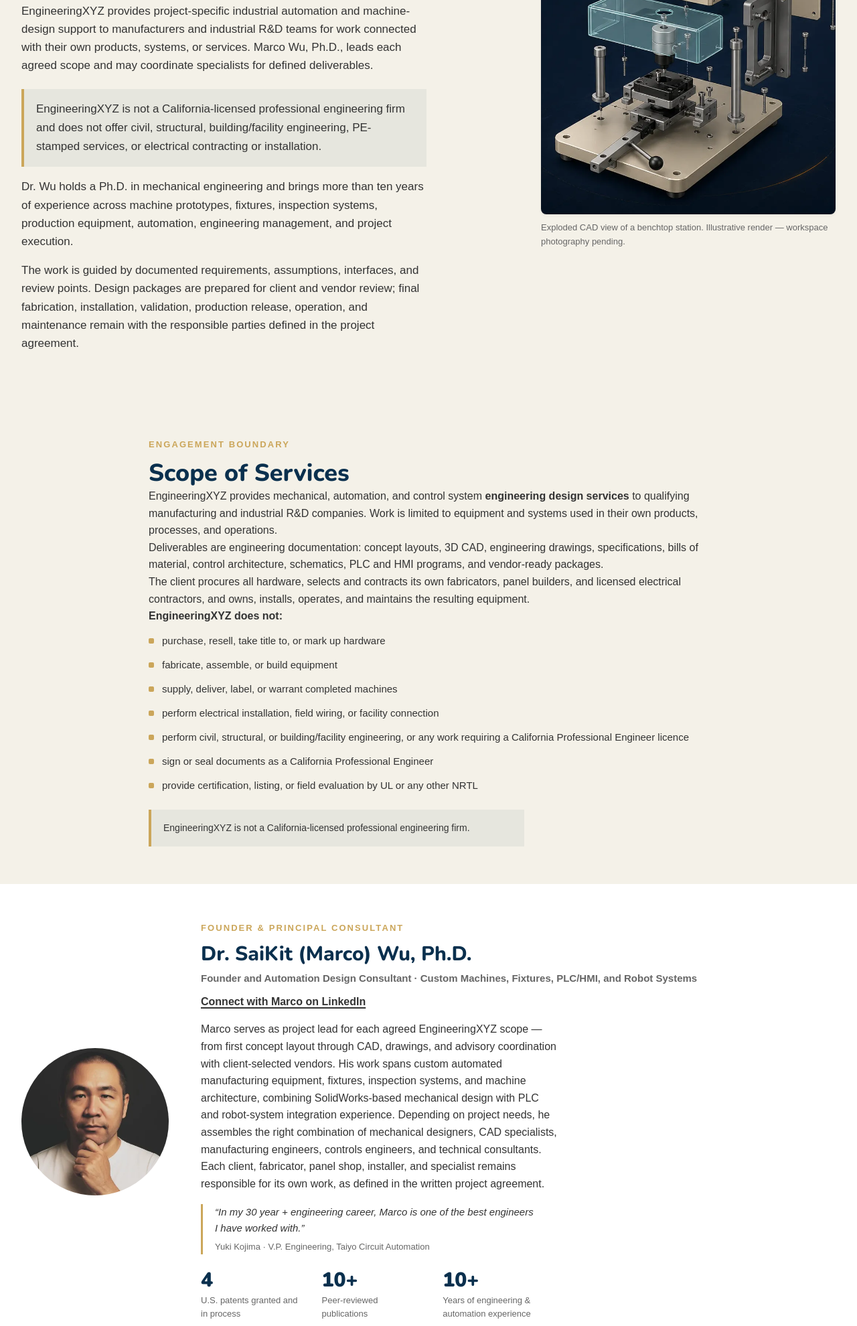
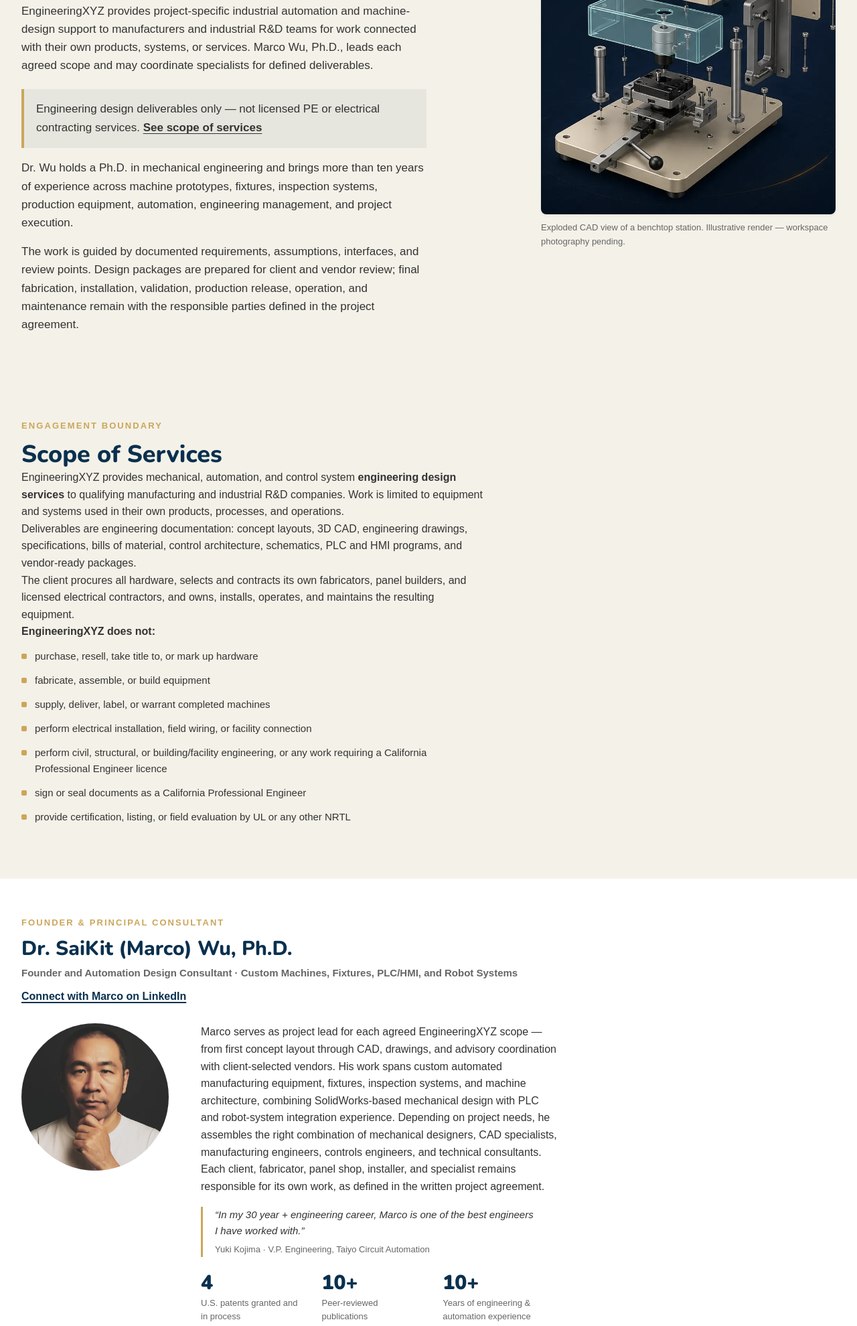
Before and after one commit to zmarcoz1/engineeringxyz, a plain HTML site: page public/about.html in a window 1280 px wide. Shown: the part 363-2343 px from the top of the page at 67% size. Drawn offline with nearby package versions, Linux system fonts and the light colour scheme.

Commit message:
Replace site pages from supplied archive (#3)

```diff
--- a/public/about.html
+++ b/public/about.html
@@ -104,10 +104,9 @@
               deliverables.
             </p>
             <p class="scope-notice">
-              EngineeringXYZ is not a California-licensed professional
-              engineering firm and does not offer civil, structural,
-              building/facility engineering, PE-stamped services, or electrical
-              contracting or installation.
+              Engineering design deliverables only &mdash; not licensed PE or
+              electrical contracting services.
+              <a href="#scope-of-services">See scope of services</a>
             </p>
             <p>
               Dr. Wu holds a Ph.D. in mechanical engineering and brings more
@@ -142,7 +141,7 @@
       </section>
 
       <section class="section section--cream section--tight" id="scope-of-services">
-        <div class="shell shell--narrow">
+        <div class="shell scope-body">
           <p class="eyebrow">Engagement Boundary</p>
           <h2>Scope of Services</h2>
           <p>
@@ -171,26 +170,12 @@
             <li>sign or seal documents as a California Professional Engineer</li>
             <li>provide certification, listing, or field evaluation by UL or any other NRTL</li>
           </ul>
-          <p class="scope-notice">
-            EngineeringXYZ is not a California-licensed professional engineering firm.
-          </p>
         </div>
       </section>
 
       <section class="section section--white section--tight">
-        <div class="shell founder">
-          <figure class="founder__portrait">
-            <picture>
-            <source srcset="assets/marco-wu-portrait.webp" type="image/webp" />
-            <img
-              src="assets/marco-wu-portrait.jpg"
-              alt="Portrait of Dr. SaiKit (Marco) Wu"
-              width="400"
-              height="400" decoding="async"
-            />
-          </picture>
-          </figure>
-          <div class="founder__text">
+        <div class="shell">
+          <div class="founder-head">
             <p class="eyebrow">Founder &amp; Principal Consultant</p>
             <h2>Dr. SaiKit (Marco) Wu, Ph.D.</h2>
             <p class="founder__role">
@@ -205,6 +190,20 @@
                 >Connect with Marco on LinkedIn</a
               >
             </p>
+          </div>
+          <div class="founder">
+          <figure class="founder__portrait">
+            <picture>
+            <source srcset="assets/marco-wu-portrait.webp" type="image/webp" />
+            <img
+              src="assets/marco-wu-portrait.jpg"
+              alt="Portrait of Dr. SaiKit (Marco) Wu"
+              width="400"
+              height="400" decoding="async"
+            />
+          </picture>
+          </figure>
+          <div class="founder__text">
             <p class="founder__bio">
               Marco serves as project lead for each agreed EngineeringXYZ scope
               &mdash; from first concept layout through CAD, drawings, and
@@ -243,6 +242,7 @@
                 </p>
               </div>
             </div>
+          </div>
           </div>
         </div>
       </section>
@@ -324,8 +324,7 @@
         <div class="footer-about">
           <p class="footer-brand">EngineeringXYZ</p>
           <p>Industrial automation and machine-design support for manufacturers and industrial R&amp;D teams.</p>
-          <p class="footer-scope">Not a California-licensed professional engineering firm. No civil, structural, building/facility engineering, PE-stamped services, or electrical contracting/installation.</p>
-          <p class="footer-scope">Machine electrical design and PLC programming are provided as engineering deliverables. Panel building, field wiring, and facility electrical installation are performed by the client's own UL 508A panel shop and licensed C-10 electrical contractor.</p>
+          <p class="footer-scope">Engineering design deliverables only. Not a California-licensed professional engineering firm. <a href="about.html#scope-of-services">Full scope of services</a></p>
         </div>
         <nav class="footer-col" aria-labelledby="footer-pages">
           <h2 id="footer-pages">Pages</h2>
@@ -342,7 +341,6 @@
           <a href="tel:+17605151517" data-ga-event="phone_click">760-515-1517</a>
           <a href="mailto:info@engineeringxyz.com" data-ga-event="email_click">info@engineeringxyz.com</a>
           <address>
-            &lt;&lt;VERIFY: full street postal address, or registered-agent / PO box address&gt;&gt;<br />
             Irvine, CA &middot; Serving Southern California and remote clients
             nationwide
           </address>
--- a/public/css/style.css
+++ b/public/css/style.css
@@ -1159,7 +1159,7 @@
 }
 
 .founder__linkedin a {
-  color: var(--blue);
+  color: var(--navy);
   font-weight: 800;
   text-decoration-thickness: 2px;
   text-underline-offset: 3px;
@@ -1167,7 +1167,7 @@
 
 .founder__linkedin a:hover,
 .founder__linkedin a:focus-visible {
-  color: var(--navy);
+  color: var(--gold);
 }
 
 .founder__bio {
@@ -1513,7 +1513,7 @@
   width: 100%;
   min-width: 760px;
   border-collapse: collapse;
-  color: var(--ink);
+  color: var(--body);
 }
 
 .scope-table th,
@@ -1720,3 +1720,65 @@
     gap: 24px;
   }
 }
+
+/* --------------------------------------------------------------------------
+   Alignment corrections: keep every section's text on the same left edge
+   -------------------------------------------------------------------------- */
+
+.scope-body > * {
+  max-width: 78ch;
+}
+
+.scope-body .tick-list li {
+  max-width: 78ch;
+}
+
+.scope-notice a,
+.footer-scope a {
+  color: inherit;
+  font-weight: 800;
+  text-decoration: underline;
+  text-underline-offset: 3px;
+}
+
+.scope-notice--dark a {
+  color: var(--cream);
+}
+
+.founder-head {
+  margin-bottom: 28px;
+}
+
+.founder-head h2 {
+  font-size: clamp(24px, 3vw, 30px);
+  margin-bottom: 6px;
+}
+
+.founder-head .founder__role {
+  margin-bottom: 10px;
+}
+
+.founder-head .founder__linkedin {
+  margin-top: 0;
+  margin-bottom: 0;
+}
+
+.founder__text .founder__bio {
+  margin-top: 0;
+}
+
+.tick-list--grid {
+  align-content: start;
+}
+
+.split--top > * {
+  margin-top: 0;
+}
+
+.split--top .tick-list--grid {
+  padding-top: 6px;
+}
+
+.founder {
+  align-items: flex-start;
+}
```
Also changed, not shown: public/404.html (+1 -1 lines), public/contact.html (+4 -7 lines), public/index.html (+4 -7 lines), public/privacy.html (+1 -1 lines), public/projects.html (+1 -3 lines), public/resources.html (+1 -3 lines), public/resume.html (+2 -3 lines), public/services.html (+4 -7 lines), public/thankyou.html (+2 -3 lines), public/assets/facebook.svg, public/assets/linkedin.svg.
